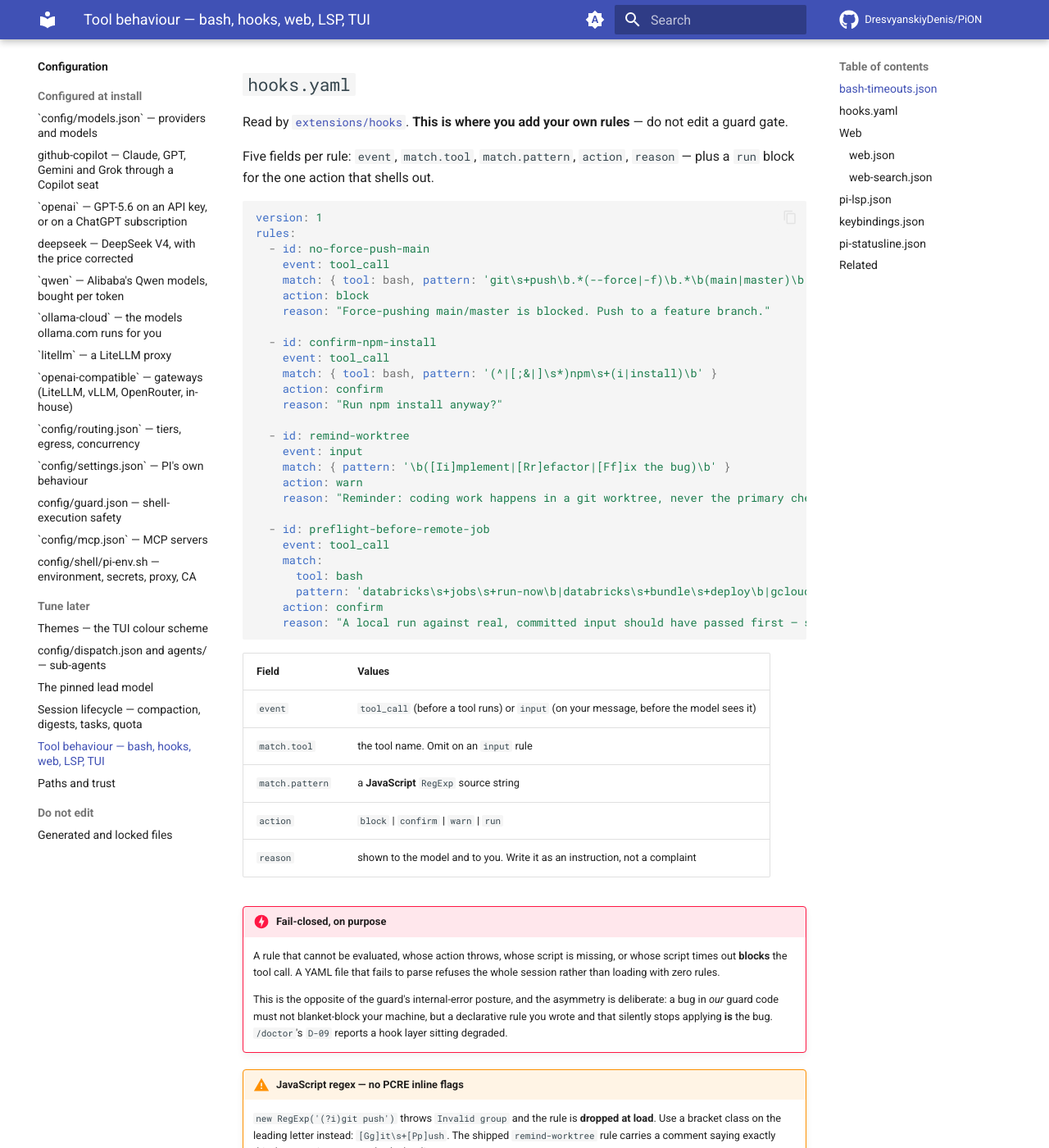
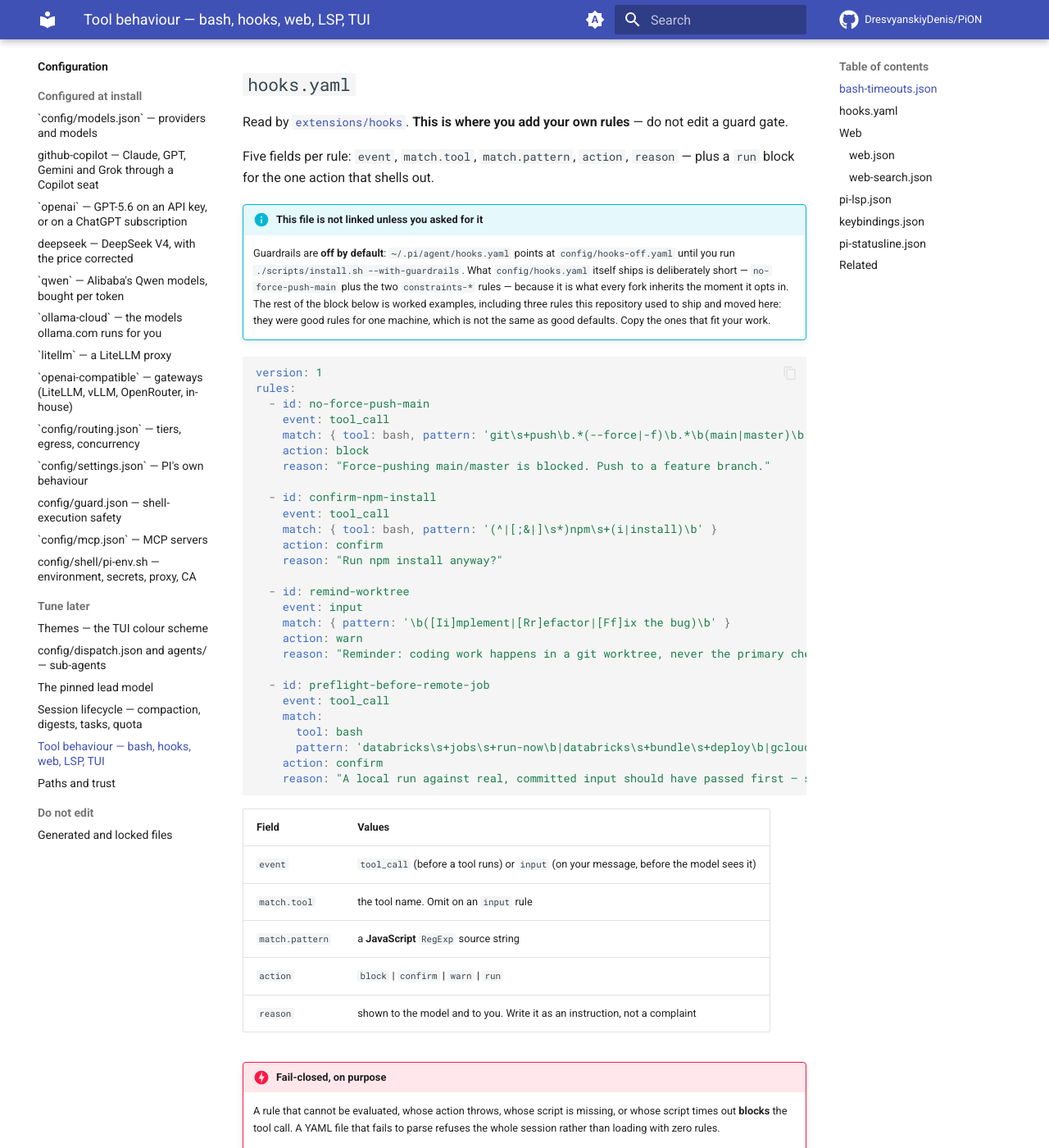
Before and after one commit to DresvyanskiyDenis/PiON, an MkDocs documentation site: the page built from docs/configuration/tools.md, in a window 1280 px wide and 1400 px high, scrolled down 1303 px. Shown: the whole window at 82% size. Built offline with MkDocs 1.6.1 and Material for MkDocs 9.7.7, drawn with Linux system fonts in a browser that asks for light colours; comment, search, counter and statistics services are not loaded; some of the changed text lies outside the part shown.

Commit message:
refactor(hooks): ship a public rule set, not one machine's preferences
`--with-guardrails` makes config/hooks.yaml something a fork inherits wholesale, so
its contents stopped being a private matter. Audited for the things a public rules
file must not carry — hostnames, tenants, absolute paths, anything naming an internal
system — and found none. What it did carry was three rules written for one machine:

  - `confirm-npm-install`, reasoning "this harness uses uv, never pip/npm", in a
    repository whose own gates run `npm ci`. It would have prompted on the documented
    workflow of the project shipping it.
  - `remind-worktree`, warning on the word "implement" in any prompt — a personal
    working rule, and a warning on most first messages for everyone else.
  - `preflight-before-remote-job`, a confirm on Databricks/gcloud/aws/kubectl submits.
    A rule about one person's workplace, not about this harness.

None of them is unsafe; all three are noise or contradiction on a machine that is not
the one they were written for, and noise is how a guardrail layer gets switched off
wholesale. They are worked examples in docs/configuration/tools.md now, which is where
a rule that fits one person belongs.

What ships is what holds everywhere: `no-force-push-main`, one refusal for an
irreversible git operation, and the two `constraints-*` run rules, a no-op until a
project writes its own constraints.json. The preflight pattern keeps its test — what
it demonstrates (an alternation that fires on a submit and not on the read-only
command beside it) is the hard part of writing one of these.

````diff
--- a/docs/configuration/tools.md
+++ b/docs/configuration/tools.md
@@ -56,6 +56,14 @@
 Five fields per rule: `event`, `match.tool`, `match.pattern`, `action`, `reason` — plus a `run`
 block for the one action that shells out.
 
+!!! info "This file is not linked unless you asked for it"
+    Guardrails are **off by default**: `~/.pi/agent/hooks.yaml` points at `config/hooks-off.yaml`
+    until you run `./scripts/install.sh --with-guardrails`. What `config/hooks.yaml` itself ships is
+    deliberately short — `no-force-push-main` plus the two `constraints-*` rules — because it is
+    what every fork inherits the moment it opts in. The rest of the block below is worked examples,
+    including three rules this repository used to ship and moved here: they were good rules for one
+    machine, which is not the same as good defaults. Copy the ones that fit your work.
+
 ```yaml
 version: 1
 rules:
@@ -106,8 +114,8 @@
 
 !!! warning "JavaScript regex — no PCRE inline flags"
     `new RegExp('(?i)git push')` throws `Invalid group` and the rule is **dropped at load**. Use a
-    bracket class on the leading letter instead: `[Gg]it\s+[Pp]ush`. The shipped `remind-worktree`
-    rule carries a comment saying exactly this, because it cost somebody the discovery.
+    bracket class on the leading letter instead: `[Gg]it\s+[Pp]ush`. The `remind-worktree` example
+    above is written that way for exactly this reason, because it cost somebody the discovery.
 
 !!! warning "The `run` action fails closed too"
     A `run` rule with `match: { tool: bash }` and no script yet in place blocks **every** bash call
@@ -125,7 +133,7 @@
     exemption that keeps the override path reachable, on
     [Writing a hook](../extending/hooks.md#hard-constraints-constraintsjson).
 
-!!! tip "Why `preflight-before-remote-job` confirms instead of blocking"
+!!! tip "Why the `preflight-before-remote-job` example confirms instead of blocking"
     The rule cannot know whether a local run against real input already passed this session — it
     only sees the shape of the command. `block` would refuse a legitimate ninth submit along with
     the first, and get routed around within the hour; `warn` is easy to miss in a long transcript.
````
Also changed, not shown: 2 other files.
